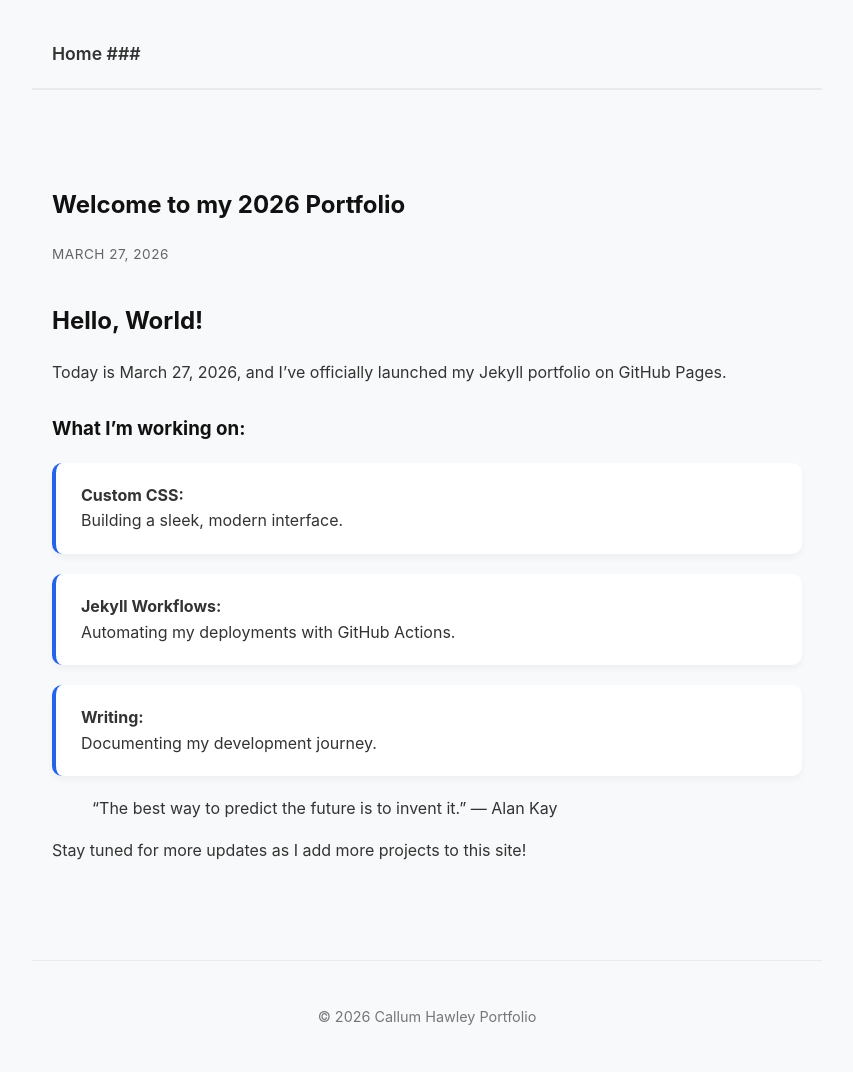
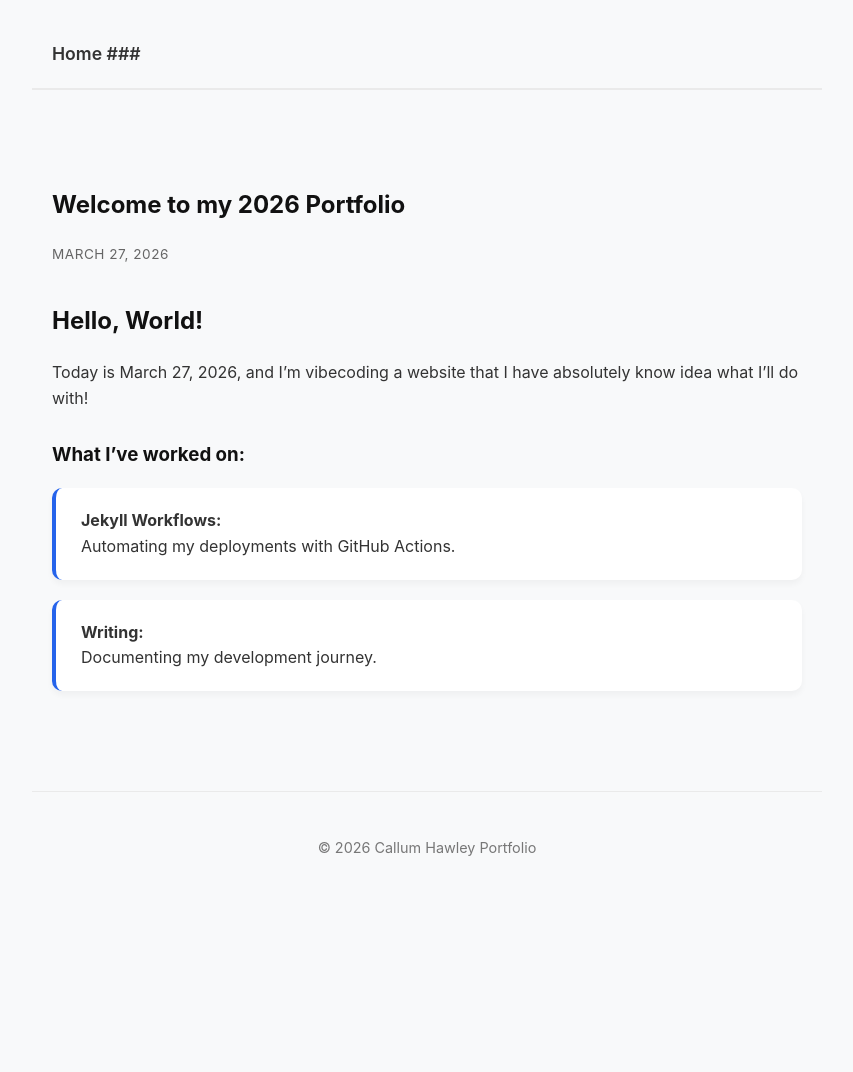
Before and after one commit to CHawley97/callum-hawley, a Jekyll site: the page built from _posts/2026-03-27-welcome.md, in a window 1280 px wide. Shown: the whole page, without its empty margins (213-1066 px from the left). Built offline with Jekyll 4.4.1, drawn with Linux system fonts in a browser that asks for light colours; after the commit the page ends 904 px from its top, so only the background shows below that.

Commit message:
testing updating articles

```diff
--- a/_posts/2026-03-27-welcome.md
+++ b/_posts/2026-03-27-welcome.md
@@ -7,13 +7,9 @@ categories: personal updates
 
 # Hello, World!
 
-Today is March 27, 2026, and I've officially launched my Jekyll portfolio on GitHub Pages.
+Today is March 27, 2026, and I'm vibecoding a website that I have absolutely know idea what I'll do with!
 
-### What I'm working on:
-* **Custom CSS:** Building a sleek, modern interface.
+### What I've worked on:
+
 * **Jekyll Workflows:** Automating my deployments with GitHub Actions.
 * **Writing:** Documenting my development journey.
-
-> "The best way to predict the future is to invent it." — Alan Kay
-
-Stay tuned for more updates as I add more projects to this site!
```
